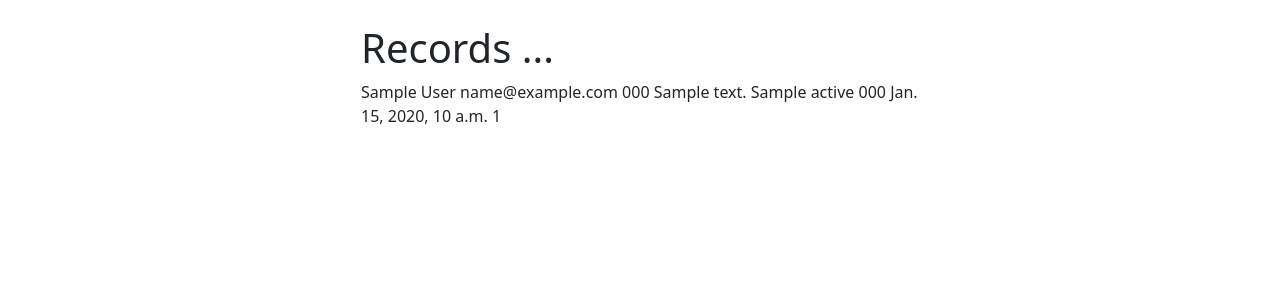
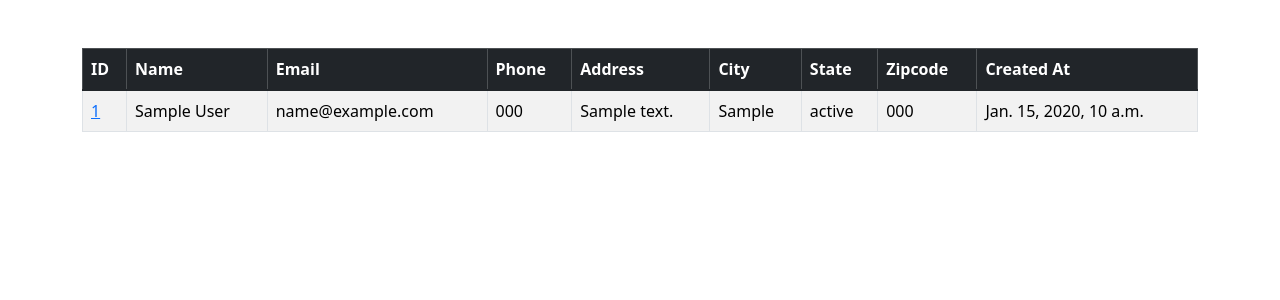
Before and after one commit to APatel-AI/ClientNest-CRM, a Django app: page / in a window 1280 px wide. Shown: the part 56-356 px from the top of the page. Run offline with Django 5.2, Linux system fonts and the light colour scheme; a user stored in the database is signed in; tables that the repository leaves empty hold one stand-in row (values such as "Sample post").

Commit message:
add: view records component, delete user functionality, bootstrap card and table

```diff
--- a/crmapplication/templates/home.html
+++ b/crmapplication/templates/home.html
@@ -1,5 +1,4 @@
-{% extends 'base.html' %}
-{% block content %}
+{% extends 'base.html' %} {% block content %}
 <!DOCTYPE html>
 <html lang="en">
   <head>
@@ -8,29 +7,45 @@
     <title>Home</title>
   </head>
   <body>
-    <div class="col-md-6 offset-md-3">
     {% if user.is_authenticated %}
-      <h1>Records ...</h1>
 
-      {% if records %}
-        {% for record in records %}
-            {{ record.first_name }}
-            {{ record.last_name }}
-            {{ record.email }}
-            {{ record.phone }}
-            {{ record.address }}
-            {{ record.city }}
-            {{ record.state }}
-            {{ record.zipcode }}
-            {{ record.created_at }}
-            {{ record.id }}
-            <br/>
+    <table class="table table-striped table-hover table-bordered">
+      <thead class="table-dark">
+        <tr>
+          <th scope="col">ID</th>
+          <th scope="col">Name</th>
+          <th scope="col">Email</th>
+          <th scope="col">Phone</th>
+          <th scope="col">Address</th>
+          <th scope="col">City</th>
+          <th scope="col">State</th>
+          <th scope="col">Zipcode</th>
+          <th scope="col">Created At</th>
 
-        {% endfor %}
-      {% endif %}
+        </tr>
+      </thead>
+      <tbody class="table-group-divider">
+        {% if records %} {% for record in records %}
+        <tr>
+          <td><a href="{% url 'record' record.id %}">{{ record.id }}</td>
+          <td>{{ record.first_name }} {{ record.last_name }}</td>
+          <td>{{ record.email }}</td>
+          <td>{{ record.phone }}</td>
+          <td>{{ record.address }}</td>
+          <td>{{ record.city }}</td>
+          <td>{{ record.state }}</td>
+          <td>{{ record.zipcode }}</td>
+          <td>{{ record.created_at }}</td>
 
+          <br />
+        </tr>
+
+        {% endfor %} {% endif %}
+      </tbody>
+    </table>
 
     {% else %}
+    <div class="col-md-6 offset-md-3">
     <h1>Login</h1>
     <br />
     <form method="POST" action="{% url 'home' %}">
@@ -59,5 +74,4 @@
     </div>
   </body>
 </html>
-{% endif %}
-{% endblock %}
+{% endif %} {% endblock %}
--- a/crmapplication/urls.py
+++ b/crmapplication/urls.py
@@ -5,5 +5,7 @@ urlpatterns = [
     #path('login/', views.login_user, name='login'),
     path('logout/', views.logout_user, name='logout'),
     path('register/', views.register_user, name='register'),
+    path('record/<int:pk>', views.customer_record, name='record'),
+    path('delete_record/<int:pk>', views.delete_record, name='delete_record'),
 
 ]
--- a/crmapplication/views.py
+++ b/crmapplication/views.py
@@ -57,3 +57,23 @@ def register_user(request):
         form = SignUpForm()
         return render(request, 'register.html', {'form':form})
     return render(request, 'register.html', {'form':form})
+
+
+def customer_record(request, pk):
+    if request.user.is_authenticated:
+        customer_record = Record.objects.get(id=pk)
+        return render(request, 'record.html', {'customer_record':customer_record})
+    else:
+        messages.success(request, "Login or Register to view the records")
+        return redirect('home')
+
+
+def delete_record(request, pk):
+    if request.user.is_authenticated:
+        delete_client = Record.objects.get(id=pk)
+        delete_client.delete()
+        messages.success(request, "Client Has Been Removed From ClientNest!")
+        return redirect('home' )
+    else:
+        messages.success(request, "Login or Register to delete the record")
+        return redirect('home' )
```
Also changed, not shown: crmapplication/templates/record.html (added, +46 -0 lines), 2 other files. Lines whose indentation alone changed are shown as unchanged.
